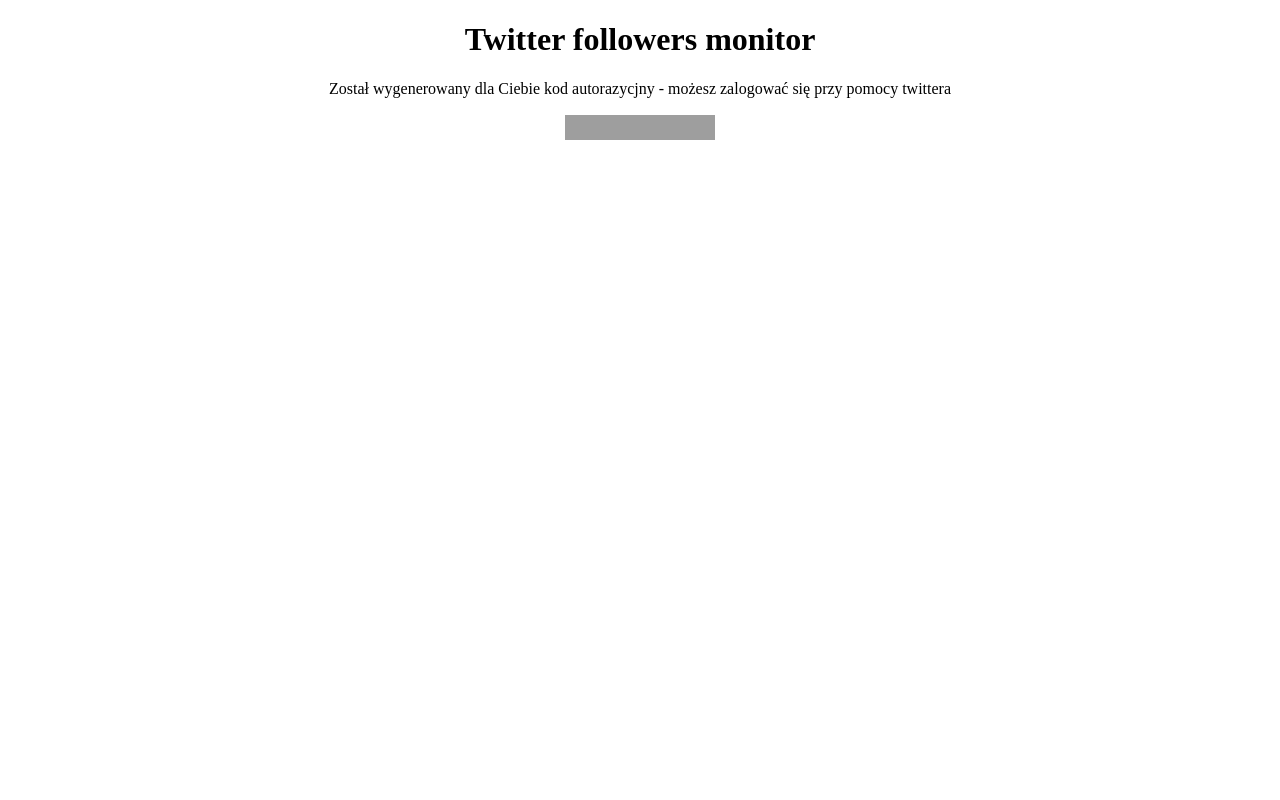
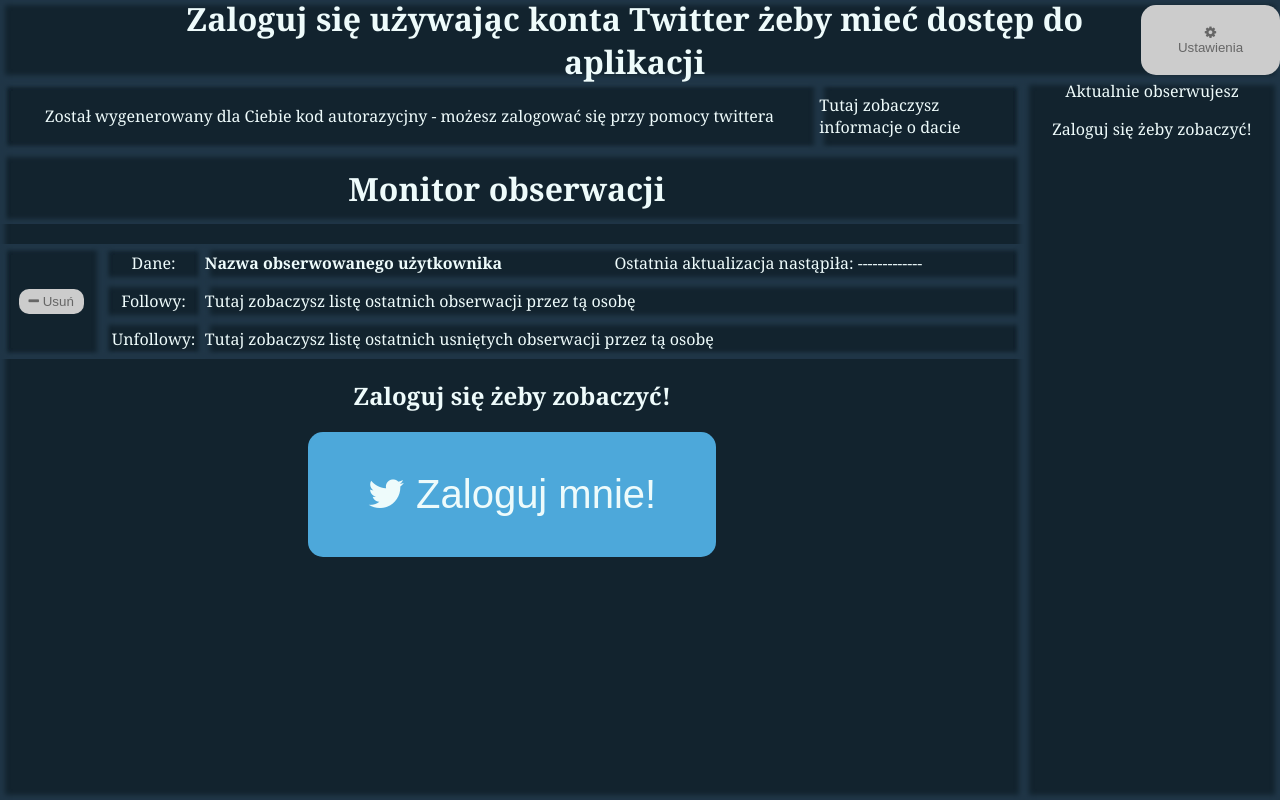
Before and after one commit to lupawlik/twitter-following-monitor, a Flask app: template templates/index.html in a window 1280 px wide. Run offline with Flask 2, Linux system fonts and the light colour scheme; the template is opened without the code that fills it: values that come from a table or form of the project are taken from there, others are empty; a user stored in the database is signed in; data comes from the database, SQL or seed files in the repository; parts of the project's set-up code (start-up, migrations or seed data) failed here and were passed over; grey boxes are pictures that could not be loaded.

Commit message:
added html to not logged page

```diff
--- a/static/css/main.css
+++ b/static/css/main.css
@@ -54,12 +54,18 @@
   color: #EEFBFB;
   cursor: pointer;
   border-radius: 15px;
+}
+.login-b {
+  background-color: #4DA8DA;
+  border: none;
+  padding: 40px 60px;
+  color: #EEFBFB;
+  cursor: pointer;
+  border-radius: 15px;
+  font-size: 40px;
 
 }
- /* For all small button */
-.setting-b:hover {
-  background-color: #007CC7;
-}
+
 .small-b {
   background-color: #4DA8DA;
   border: none;
@@ -69,9 +75,24 @@
   border-radius: 10px;
 }
  /* For all small button */
-.small-b:hover {
+.small-b:hover, .login-b:hover {
   background-color: #007CC7;
 }
+
+.setting-b[disabled], .small-b[disabled]{
+  background-color: #cccccc;
+  color: #666666;
+}
+.setting-b[disabled]:hover, .small-b[disabled]:hover {
+  background-color: #cccccc;
+  color: #666666;
+}
+
+ /* For all small button */
+.setting-b:hover {
+  background-color: #007CC7;
+}
+
 .settings-popup{
   display: none;
   position: fixed;
--- a/templates/index.html
+++ b/templates/index.html
@@ -1,20 +1,125 @@
 <!DOCTYPE html>
-<html lang="pl">
+<html lang="en">
 <head>
     <meta charset="UTF-8">
-    <title>Twitter monitor</title>
-    <style>
-    </style>
+    <link rel="stylesheet" href="https://cdnjs.cloudflare.com/ajax/libs/font-awesome/4.7.0/css/font-awesome.min.css">
+    <link rel="stylesheet" href="{{ url_for('static', filename='css/main.css') }}">
+    <script>
+        function pop_settings(){
+            document.getElementById("popup").style.display = "block";
+        }
+        function close_settings(){
+            document.getElementById("popup").style.display = "none";
+        }
+
+
+    </script>
+    <title>Panel użytkownika {{user}}</title>
+
 </head>
 <body>
-<header><center><h1>Twitter followers monitor</h1></center></header>
+<div class="top-bar">
 
-<form method="post" action="/">
-    <center><p>Został wygenerowany dla Ciebie kod autorazycjny - możesz zalogować się przy pomocy twittera</p></center>
-    <center><button type="submit" value="Zaloguj sie przez twittera" style="border: 0; background: transparent">
-        <img src="https://cdn.cms-twdigitalassets.com/content/dam/developer-twitter/auth-docs/sign-in-with-twitter-gray.png.twimg.2560.png" width="150" height="25" alt="submit" onmouseover="this.src='https://cdn.cms-twdigitalassets.com/content/dam/developer-twitter/auth-docs/sign-in-with-twitter-link.png.twimg.2560.png';" onmouseout="this.src='https://cdn.cms-twdigitalassets.com/content/dam/developer-twitter/auth-docs/sign-in-with-twitter-gray.png.twimg.2560.png';"/>
-    </button>
-    </center>
-</form>
+    <div id="top-text"><center><h1>Zaloguj się używając konta Twitter żeby mieć dostęp do aplikacji</h1></center></div>
+    <div id="settings-button"><button class="setting-b" disabled><i class="fa fa-cog" aria-hidden="true"></i> Ustawienia</button></div>
+    <div class="settings-popup" id="popup">
+        <div class="settings-title">
+            <h3>Ustawienia</h3>
+        </div>
+
+        <div class="settings-option">
+            <form style="width: 100%; height: 100%;" action="/panel/" method="post">
+                <div class="settings-option-title">Ile dni wstecz: </div>
+                <div class="settings-option-select">
+                    <select name="number_of_days">
+                        <option>1</option>
+                        <option>2</option>
+                        <option>3</option>
+                        <option>4</option>
+                        <option>5</option>
+                        <option>6</option>
+                        <option>7</option>
+                    </select>
+                </div>
+                <div class="settings-option-accept">
+                    <button name="settings_button" value="set_days" class="small-b" type="submit"><i class="fa fa-check" aria-hidden="true"></i> Zapisz</button>
+                </div>
+            </form>
+        </div>
+        <div class="settings-option">
+        </div>
+        <div class="settings-option">
+        </div>
+        <div class="settings-option" id="submit-pop">
+            <button class="setting-b" onclick="close_settings()">Zamknij</button>
+        </div>
+    </div>
+
+</div>
+<div id="content-box">
+    <div id="monitor-box">
+        <div class="info">
+            <div id="last-updates">
+                <form method="post" action="/">
+                    <center><p>Został wygenerowany dla Ciebie kod autorazycjny - możesz zalogować się przy pomocy twittera</p></center>
+                </form>
+            </div>
+            <div id="update-time">
+                Tutaj zobaczysz informacje o dacie
+            </div>
+        </div>
+        <div class="info">
+            <div class="info-block">
+            </div>
+            <div class="info-block">
+                <h1>Monitor obserwacji</h1>
+            </div>
+            <div class="search-block">
+                <div id="form-block">
+                </div>
+                <div id="form-block-result">
+                </div>
+            </div>
+        </div>
+        <div class="monitored-list">
+                    <div class="monitored-user-block">
+                        <div class="monitored-user-block-buttons">
+                            <button class="small-b" disabled><i class="fa fa-minus" aria-hidden="true"></i> Usuń</button>
+                        </div>
+                        <div class="monitored-user-block-names">
+                            <div class="monitored-user-block-names-title">Dane: </div>
+                            <div class="monitored-user-block-names-title">Followy: </div>
+                            <div class="monitored-user-block-names-title">Unfollowy: </div>
+                        </div>
+                        <div class="monitored-user-block-data">
+                            <div class="monitored-user-block-data-details">
+                                <div class="monitored-user-block-data-name">
+                                        <strong>Nazwa obserwowanego użytkownika</strong>
+                                </div>
+                                <div class="monitored-user-block-data-name">
+                                    Ostatnia aktualizacja nastąpiła: -------------
+                                </div>
+                            </div>
+                            <div class="monitored-user-block-data-details">
+                                    <span class="monitoring-list">Tutaj zobaczysz listę ostatnich obserwacji przez tą osobę</span><br>
+                            </div>
+                            <div class="monitored-user-block-data-details">
+                                    <span class="monitoring-list">Tutaj zobaczysz listę ostatnich usniętych obserwacji przez tą osobę</span><br>
+                            </div>
+                        </div>
+                    </div>
+            <center><h2>Zaloguj się żeby zobaczyć!</h2></center>
+            <form method="post" action="/">
+                    <center><button class="login-b" type="submit" value="Zaloguj sie przez twittera"><i class="fa fa-twitter" aria-hidden="true"></i> Zaloguj mnie!</button></center>
+            </form>
+        </div>
+    </div>
+
+    <div id="following-box">
+        <center><span class="title-span">Aktualnie obserwujesz</span></center>
+        <center><p>Zaloguj się żeby zobaczyć!</p></center>
+    </div>
+
+</div>
 </body>
 </html>
--- a/worke_monitor.py
+++ b/worke_monitor.py
@@ -82,7 +82,6 @@
             self.conn.commit()
             # update last_update time
 
-
         # check if user unfollow someone new
         users_to_delete = ""
         for user_in_db in str(following_list).split(","):
```
